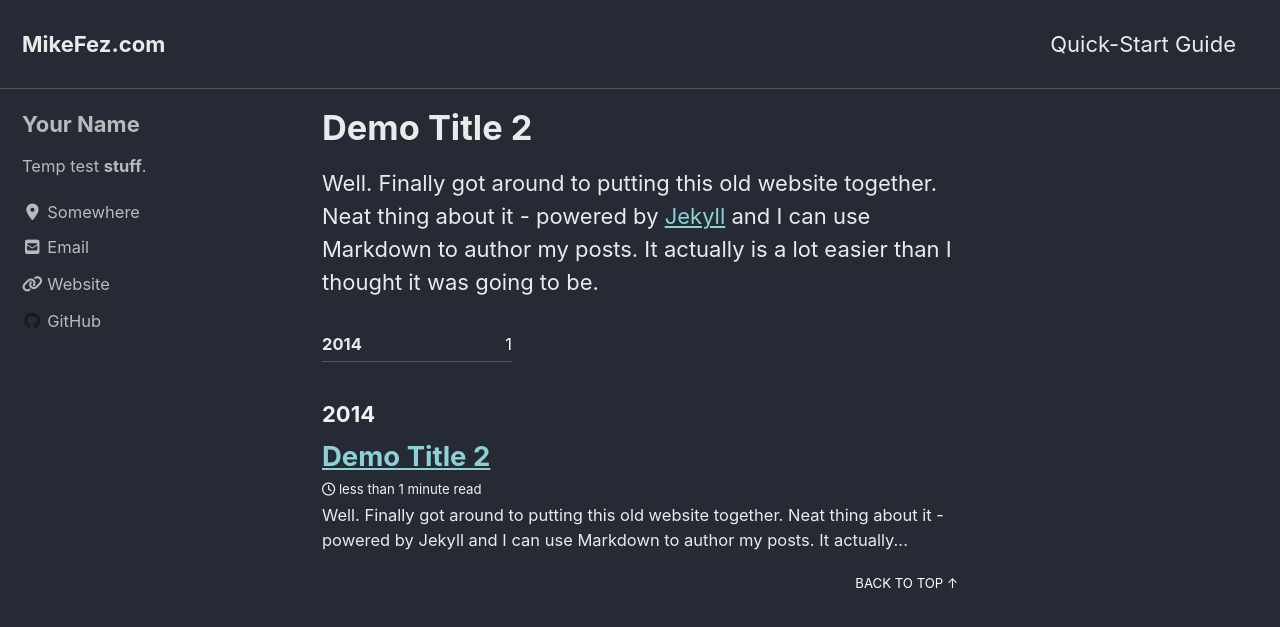
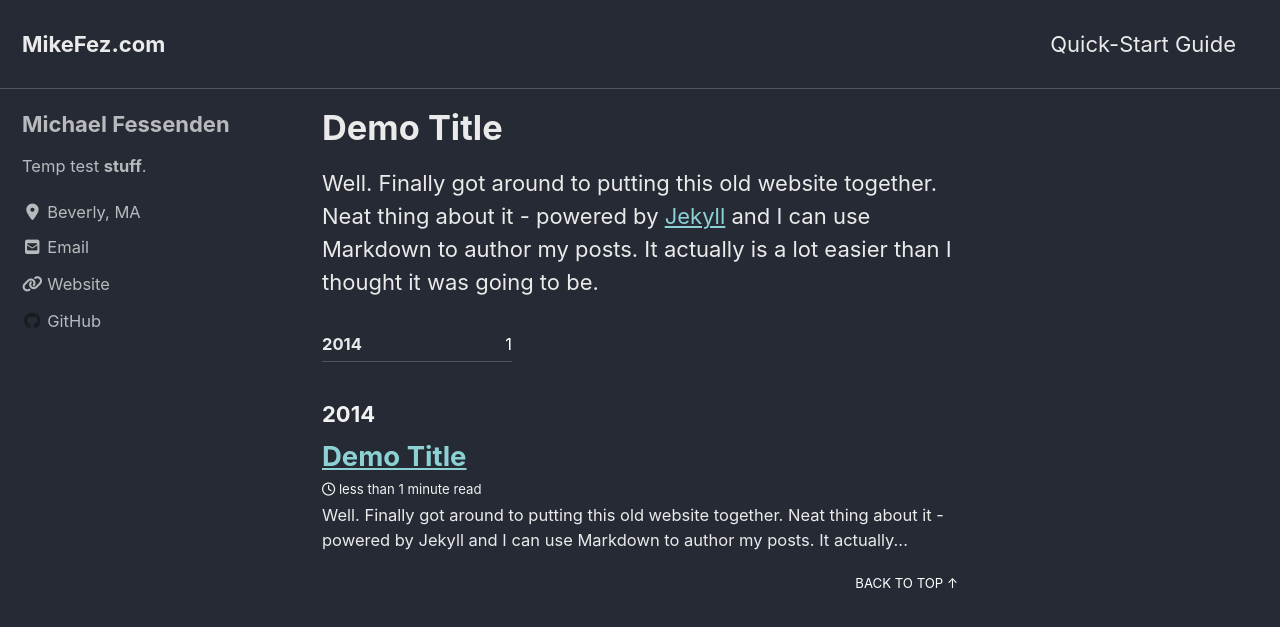
Before and after one commit to MikeFez/MikeFez.com, a Jekyll site: the page built from _posts/2014-04-30-test-post.md, in a window 1280 px wide and 900 px high. Shown: the top 627 px of the window. Built offline with Jekyll 4.4.1, drawn with Linux system fonts in a browser that asks for light colours; cached includes are drawn as plain includes; nearby versions of some CDN libraries.

Commit message:
Updated contact information

```diff
--- a/_config.yml
+++ b/_config.yml
@@ -107,15 +107,15 @@ analytics:
 
 # Site Author
 author:
-  name             : "Your Name"
+  name             : "Michael Fessenden"
   avatar           : # path of avatar image, e.g. "/assets/images/bio-photo.jpg"
   bio              : "Temp test **stuff**."
-  location         : "Somewhere"
+  location         : "Beverly, MA"
   email            :
   links:
     - label: "Email"
       icon: "fas fa-fw fa-envelope-square"
-      url: mailto:mikefez@gmail.com
+      url: mailto:michael@mikefez.com
     - label: "Website"
       icon: "fas fa-fw fa-link"
       url: "https://mikefez.com"
--- a/_posts/2014-04-30-test-post.md
+++ b/_posts/2014-04-30-test-post.md
@@ -1,6 +1,6 @@
 ---
 layout: posts
-title: "Demo Title 2"
+title: "Demo Title"
 date: 2014-04-30
 ---
 
```
